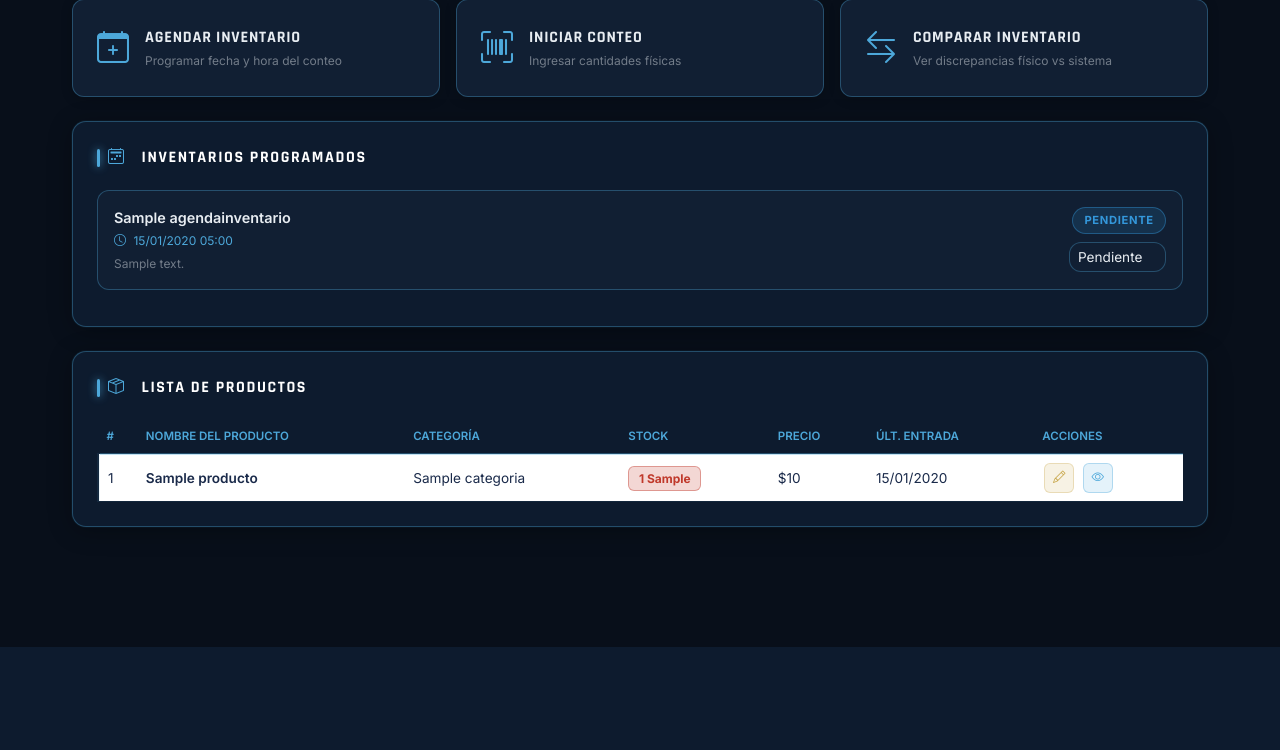
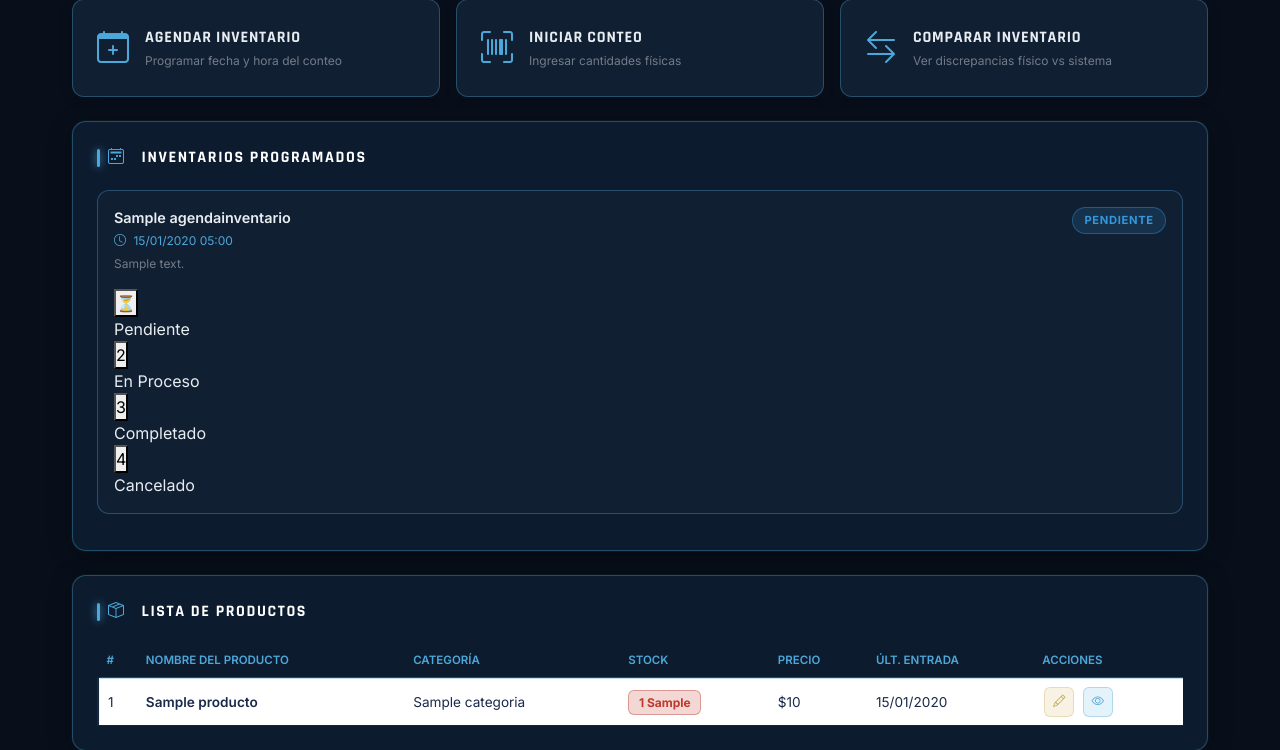
Before and after one commit to foxescar07/licorera, a Django app: page /inventario/ in a window 1280 px wide. Shown: the part 153-903 px from the top of the page. Before the commit the page ends 800 px from the top, so only its background shows below. Run offline with Django 5.2, Linux system fonts and the light colour scheme; tables that the repository leaves empty hold one stand-in row (values such as "Sample post").

Commit message:
feat: agregar agendas que aparezca diferente a como se habia desarrollado antes

```diff
--- a/inventario/templates/inventario/inventario_home.html
+++ b/inventario/templates/inventario/inventario_home.html
@@ -59,9 +59,11 @@
       <i class="bi bi-calendar2-week me-2" style="color:var(--azul-claro);"></i>
       Inventarios Programados
     </div>
+
     {% for agenda in agendas %}
     <div class="inv-agenda-item">
-        <div class="d-flex justify-content-between align-items-start gap-2">
+
+      <div class="d-flex justify-content-between align-items-start gap-2 mb-3">
         <div>
           <div class="inv-agenda-item__titulo">{{ agenda.titulo }}</div>
           <div class="inv-agenda-item__fecha">
@@ -72,23 +74,89 @@
             <div class="inv-agenda-item__desc">{{ agenda.descripcion }}</div>
           {% endif %}
         </div>
-          <div class="d-flex flex-column align-items-end gap-2">
         <span class="inv-badge inv-badge--{{ agenda.estado }}">
           {{ agenda.get_estado_display }}
         </span>
+      </div>
+
+      <!-- TRACKER HORIZONTAL -->
+      <div class="inv-tracker">
+
+        <!-- PASO 1: Pendiente -->
+        <div class="inv-tracker__step
+          {% if agenda.estado == 'pendiente' %}inv-tracker__step--active-pendiente
+          {% elif agenda.estado == 'en_proceso' or agenda.estado == 'completado' or agenda.estado == 'cancelado' %}inv-tracker__step--done-pendiente
+          {% endif %}">
           <form method="POST" action="{% url 'inventario:agenda_estado' agenda.pk %}">
             {% csrf_token %}
-              <select name="estado" class="cys-input form-select form-select-sm"
-                      style="font-size:.72rem; padding:.25rem .5rem;"
-                      onchange="this.form.submit()">
-                <option value="pendiente"  {% if agenda.estado == 'pendiente'  %}selected{% endif %}>Pendiente</option>
-                <option value="en_proceso" {% if agenda.estado == 'en_proceso' %}selected{% endif %}>En Proceso</option>
-                <option value="completado" {% if agenda.estado == 'completado' %}selected{% endif %}>Completado</option>
-                <option value="cancelado"  {% if agenda.estado == 'cancelado'  %}selected{% endif %}>Cancelado</option>
-              </select>
+            <input type="hidden" name="estado" value="pendiente">
+            <button type="submit" class="inv-tracker__circle">
+              {% if agenda.estado == 'pendiente' %}⏳
+              {% elif agenda.estado == 'en_proceso' or agenda.estado == 'completado' or agenda.estado == 'cancelado' %}✓
+              {% else %}1{% endif %}
+            </button>
           </form>
+          <div class="inv-tracker__label">Pendiente</div>
         </div>
+
+        <div class="inv-tracker__line
+          {% if agenda.estado == 'en_proceso' or agenda.estado == 'completado' or agenda.estado == 'cancelado' %}inv-tracker__line--pendiente{% endif %}">
         </div>
+
+        <!-- PASO 2: En Proceso -->
+        <div class="inv-tracker__step
+          {% if agenda.estado == 'en_proceso' %}inv-tracker__step--active-en_proceso
+          {% elif agenda.estado == 'completado' or agenda.estado == 'cancelado' %}inv-tracker__step--done-en_proceso
+          {% endif %}">
+          <form method="POST" action="{% url 'inventario:agenda_estado' agenda.pk %}">
+            {% csrf_token %}
+            <input type="hidden" name="estado" value="en_proceso">
+            <button type="submit" class="inv-tracker__circle">
+              {% if agenda.estado == 'en_proceso' %}⚙
+              {% elif agenda.estado == 'completado' or agenda.estado == 'cancelado' %}✓
+              {% else %}2{% endif %}
+            </button>
+          </form>
+          <div class="inv-tracker__label">En Proceso</div>
+        </div>
+
+        <div class="inv-tracker__line
+          {% if agenda.estado == 'completado' or agenda.estado == 'cancelado' %}inv-tracker__line--en_proceso{% endif %}">
+        </div>
+
+        <!-- PASO 3: Completado -->
+        <div class="inv-tracker__step
+          {% if agenda.estado == 'completado' %}inv-tracker__step--active-completado{% endif %}">
+          <form method="POST" action="{% url 'inventario:agenda_estado' agenda.pk %}">
+            {% csrf_token %}
+            <input type="hidden" name="estado" value="completado">
+            <button type="submit" class="inv-tracker__circle">
+              {% if agenda.estado == 'completado' %}✓{% else %}3{% endif %}
+            </button>
+          </form>
+          <div class="inv-tracker__label">Completado</div>
+        </div>
+
+        <div class="inv-tracker__line
+          {% if agenda.estado == 'cancelado' %}inv-tracker__line--cancelado{% endif %}">
+        </div>
+
+        <!-- PASO 4: Cancelado -->
+        <div class="inv-tracker__step
+          {% if agenda.estado == 'cancelado' %}inv-tracker__step--active-cancelado{% endif %}">
+          <form method="POST" action="{% url 'inventario:agenda_estado' agenda.pk %}">
+            {% csrf_token %}
+            <input type="hidden" name="estado" value="cancelado">
+            <button type="submit" class="inv-tracker__circle">
+              {% if agenda.estado == 'cancelado' %}✕{% else %}4{% endif %}
+            </button>
+          </form>
+          <div class="inv-tracker__label">Cancelado</div>
+        </div>
+
+      </div>
+      <!-- /TRACKER -->
+
     </div>
     {% empty %}
     <div class="text-center py-5" style="color:var(--texto-muted); font-size:.85rem;">
@@ -96,6 +164,7 @@
       No hay inventarios programados.
     </div>
     {% endfor %}
+
   </section>
 
   <!-- TABLA DE PRODUCTOS -->
```
Lines whose indentation alone changed are shown as unchanged.
